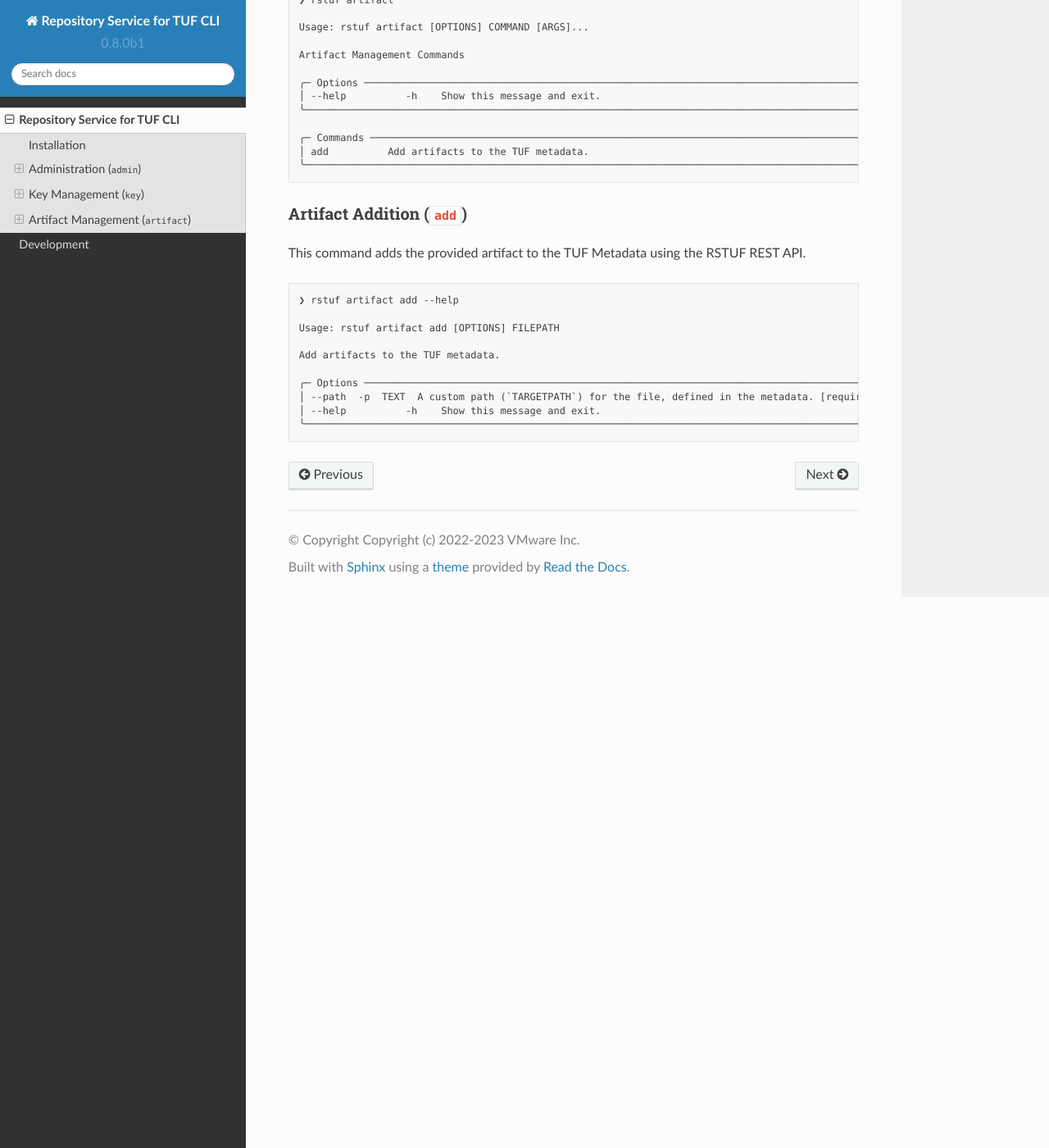
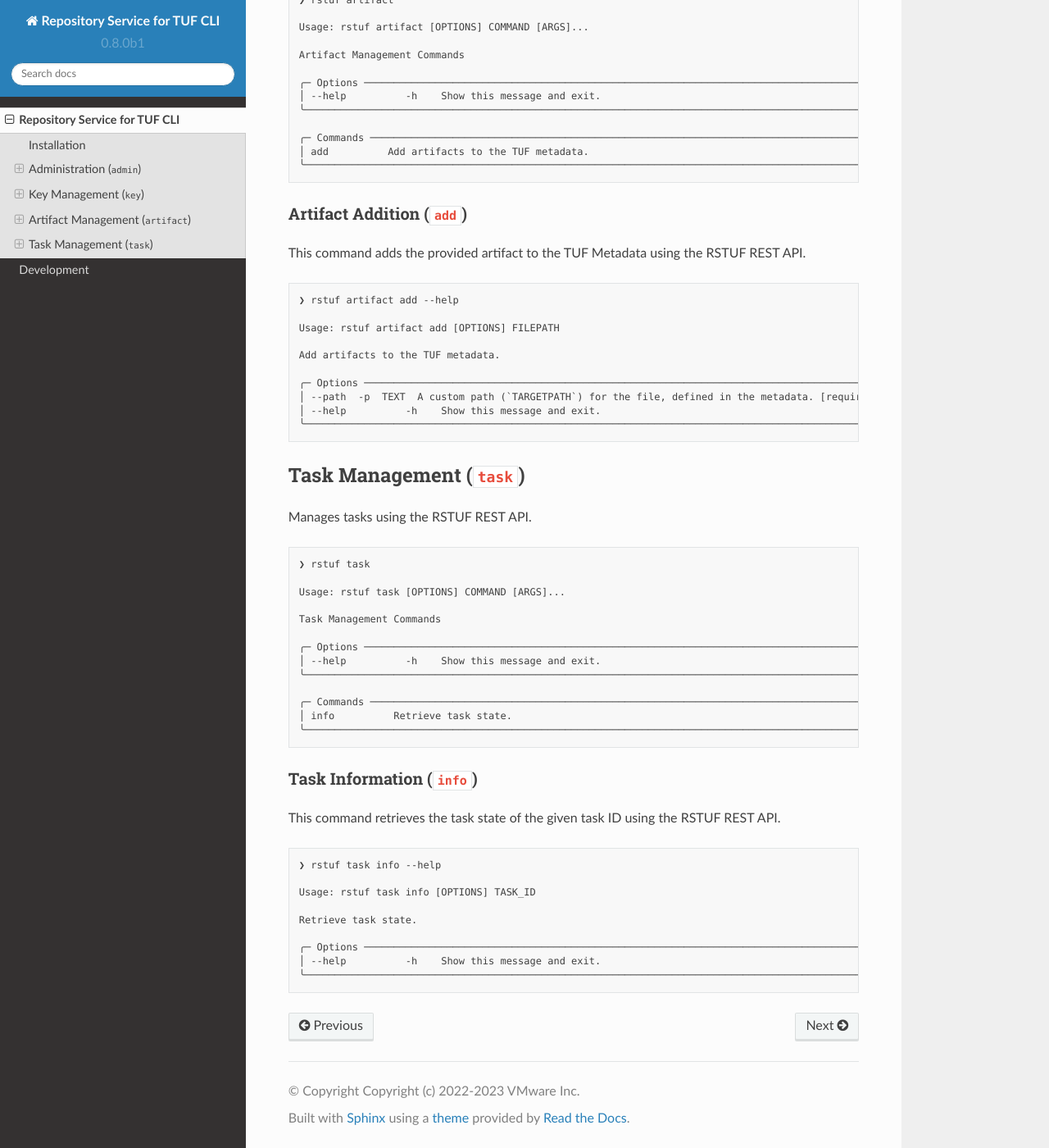
Before and after one commit to repository-service-tuf/repository-service-tuf-cli, a Sphinx documentation site: the page built from docs/source/guide/index.rst, in a window 1280 px wide and 1400 px high, scrolled down 15107 px. Shown: the whole window at 82% size. Built offline with Sphinx 7.4.7 and the Read the Docs theme 2.0.0, drawn with Linux system fonts in a browser that asks for light colours.

Commit message:
Include `rstuf task info` command documentation

```diff
--- a/docs/source/devel/repository_service_tuf.cli.rst
+++ b/docs/source/devel/repository_service_tuf.cli.rst
@@ -10,6 +10,7 @@ Subpackages
    repository_service_tuf.cli.admin
    repository_service_tuf.cli.artifact
    repository_service_tuf.cli.key
+   repository_service_tuf.cli.task
 
 Module contents
 ---------------
--- a/docs/source/guide/index.rst
+++ b/docs/source/guide/index.rst
@@ -912,3 +912,46 @@ This command adds the provided artifact to the TUF Metadata using the RSTUF REST
     │ --path  -p  TEXT  A custom path (`TARGETPATH`) for the file, defined in the metadata. [required] │
     │ --help          -h    Show this message and exit.                                                │
     ╰──────────────────────────────────────────────────────────────────────────────────────────────────╯
+
+
+.. rstuf-cli-task
+
+Task Management (``task``)
+==================================
+
+Manages tasks using the RSTUF REST API.
+
+.. code::
+
+    ❯ rstuf task
+
+    Usage: rstuf task [OPTIONS] COMMAND [ARGS]...
+
+    Task Management Commands
+
+    ╭─ Options ────────────────────────────────────────────────────────────────────────────────────────╮
+    │ --help          -h    Show this message and exit.                                                │
+    ╰──────────────────────────────────────────────────────────────────────────────────────────────────╯
+
+    ╭─ Commands ───────────────────────────────────────────────────────────────────────────────────────╮
+    │ info          Retrieve task state.                                                               │
+    ╰──────────────────────────────────────────────────────────────────────────────────────────────────╯
+
+.. rstuf-cli-task-info
+
+Task Information (``info``)
+---------------------------
+
+This command retrieves the task state of the given task ID using the RSTUF REST API.
+
+.. code::
+
+    ❯ rstuf task info --help
+
+    Usage: rstuf task info [OPTIONS] TASK_ID
+
+    Retrieve task state.
+
+    ╭─ Options ────────────────────────────────────────────────────────────────────────────────────────╮
+    │ --help          -h    Show this message and exit.                                                │
+    ╰──────────────────────────────────────────────────────────────────────────────────────────────────╯
```
Also changed, not shown: docs/source/devel/repository_service_tuf.cli.task.rst (added, +21 -0 lines).
